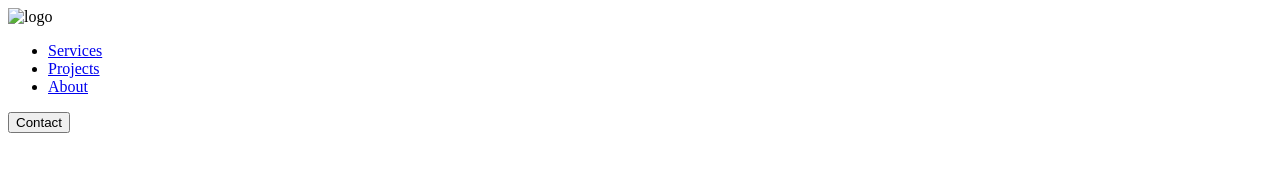
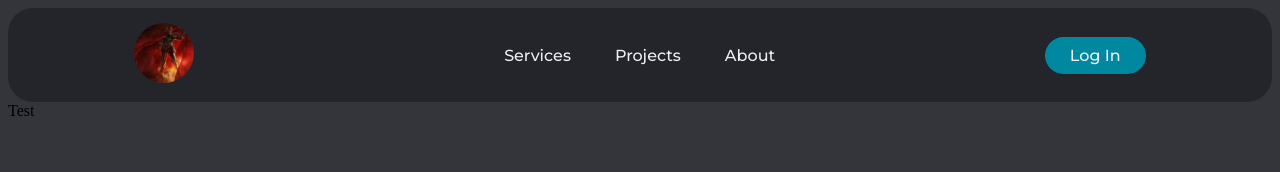
Before and after one commit to Jnath33/sitewebgithub.io, a plain HTML site: page index.html in a window 1280 px wide. Drawn offline with Linux system fonts and the light colour scheme.

Commit message:
New version

```diff
--- a/index.html
+++ b/index.html
@@ -9,9 +9,10 @@
         <link rel="stylesheet" href="styles.css">
     </head>
     <body>
-
         <header>
-            <img class="logo" src="images/logo.svg" alt="logo">
+            <a href="https://www.wattpad.com/user/Eldoran_Hell">
+                <img class="logo" src="images/logo.png" alt="logo">
+            </a>
             <nav>
                 <ul class="nav__links">
                     <li><a href="#">Services</a></li>
@@ -19,7 +20,10 @@
                     <li><a href="#">About</a></li>
                 </ul>
             </nav>
-            <a class="cta" href="#"><button>Contact</button></a>
+            <div>
+                <a class="cta" href="#"><button>Log In</button></a>
+            </div>
         </header>
+        <div>Test</div>
     </body>
 </html>
--- a/styles.css
+++ b/styles.css
@@ -0,0 +1,67 @@
+@import url('https://fonts.googleapis.com/css2?family=Montserrat:wght@500&display=swap');
+
+* {
+    background-color: #34353A;
+}
+
+header {
+    box-sizing: border-box;
+    border-radius: 25px;
+    margin: 0;
+    padding: 0;
+    background-color: #24252A;
+    display: flex;
+    justify-content: space-between;
+    align-items: center;
+    padding: 15px 10%;
+}
+
+header * {
+    background-color: #24252A;
+}
+
+header li, a, button{
+    font-family: "Montserrat", "sans-serif";
+    font-weight: 500;
+    font-size: 16px;
+    color: #edf0f1;
+    text-decoration: none;
+}
+
+header .logo {
+    box-sizing: border-box;
+    cursor: pointer;
+    max-height: 60px;
+    border: #24252A;
+    border-radius: 50%;
+}
+
+header .nav__links {
+    list-style: none;
+}
+
+header .nav__links li {
+    display: inline-block;
+    padding: 0px 20px;
+}
+
+header .nav__links li a {
+    transition: all 0.3s ease 0s;
+}
+
+header .nav__links li a:hover {
+    color: #0088a9;
+}
+
+header button {
+    padding: 9px 25px;
+    background-color: rgba(0, 136, 161, 1);
+    border: none;
+    border-radius: 50px;
+    cursor: pointer;
+    transition: all 0.3s ease 0s;
+}
+
+header button:hover {
+    background-color: rgba(138, 59, 158, 0.8);
+}
```
Also changed, not shown: images/logo.png (added).
